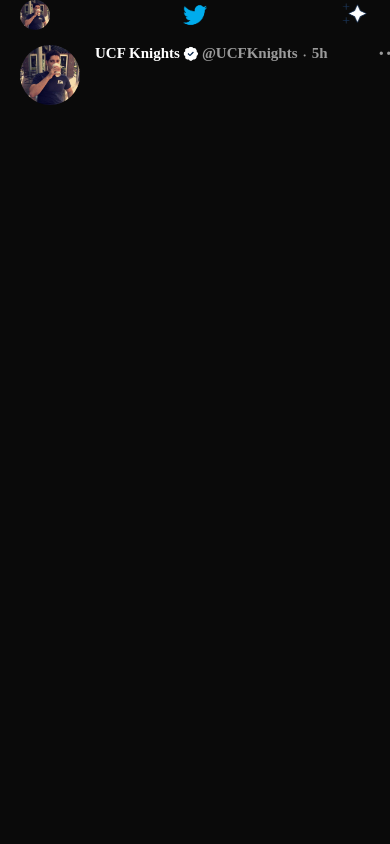
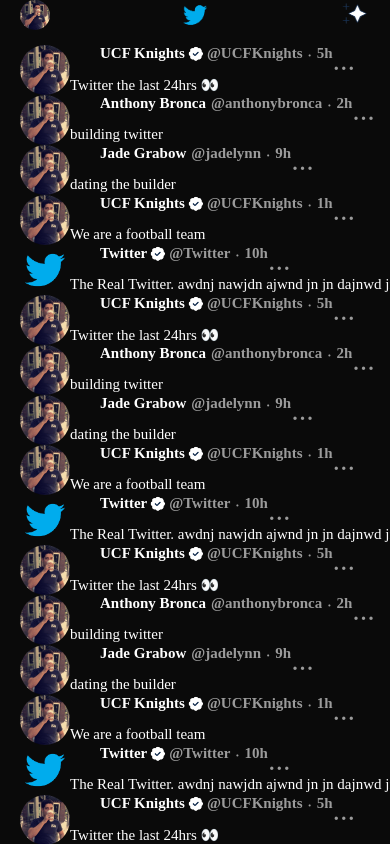
Before and after one commit to AnthonyBronca/Twiller-mobile, a React Native app in the folder frontend/: screen /Home in a window 390 px wide. Shown: the top 844 px of the page. Built offline with nearby package versions, Linux system fonts and the light colour scheme.

Commit message:
added seeder data

```diff
--- a/frontend/components/Home/Post.js
+++ b/frontend/components/Home/Post.js
@@ -1,15 +1,45 @@
-import React from 'react';
+import React, { useState } from 'react';
 import { View, Text, StyleSheet, Image, ScrollView } from 'react-native';
 import hero from '../../assets/hero.jpg'
+import PostHandle from './PostHandle';
 import PostBody from './PostBody';
+import { posts } from '../../data/postData';
+
+
+
 const Post = () => {
+
+
+
     return (
         <ScrollView>
-            <View style={styles.container}>
-                <Image style={styles.profileImage} source={hero} />
+            {posts.map((post, idx) => (
+                <View key={idx} style={styles.postContainer}>
+                    <View>
+                        <Image style={styles.profileImage} source={post.profilePic} />
+                    </View>
+                    <View style={styles.tweetContent}>
+                        <PostHandle post={post} />
+                        <PostBody postbody={post.body} />
+                    </View>
 
+
+
+                </View>
+            ))}
+
+
+
+
+            {/* <View style={styles.container}>
+                <View>
+                    <Image style={styles.profileImage} source={hero} />
+                </View>
+                <View >
+                    <PostHandle />
+                </View>
                 <PostBody />
-            </View>
+            </View> */}
         </ScrollView>
     );
 }
@@ -18,13 +48,21 @@
     container: {
         marginLeft: 20,
         flexDirection: 'row',
+        // top: 15
+    },
+    profileImage: {
+        height: 50,
+        width: 50,
+        borderRadius: '50%',
+        marginLeft: 20
+    },
+    postContainer: {
+        flexDirection: 'row',
+        // marginTop: 5,
         top: 15
     },
-    profileImage: {
-        height: 60,
-        width: 60,
-        borderRadius: '50%',
-        // marginLeft: 20
+    tweetContent: {
+        flexDirection: 'column'
     }
 })
 
--- a/frontend/components/Home/PostBody.js
+++ b/frontend/components/Home/PostBody.js
@@ -1,70 +1,24 @@
-import React, { useState } from 'react';
-import { View, Text, StyleSheet, Image } from 'react-native';
-import verified from '../../assets/badge.png'
+import React from 'react';
+import { View, Text, StyleSheet } from 'react-native';
 
-const PostBody = () => {
-
-    const [isVerified, setVerified] = useState(true)
-
-
+const PostBody = ({ postbody }) => {
     return (
-        <View style={styles.container}>
-            <Text style={styles.handle}>UCF Knights</Text>
-            {isVerified ? <Image source={verified} style={styles.verified} /> : null}
-            <View style={{ flexDirection: 'row' }}>
-                <Text style={styles.userName}>{`@UCFKnights`}</Text>
-                <Text style={[styles.userName, styles.dot]}>{'\u2B24'}</Text>
-                <Text style={[styles.userName, styles.date]}>5h</Text>
-            </View>
-            <View style={styles.dotsContainer}>
-                <Text style={styles.dots}>...</Text>
-            </View>
+        <View>
+            <Text style={styles.caption}>{postbody}</Text>
         </View>
     );
 }
 
 const styles = StyleSheet.create({
-    container: {
-        marginLeft: 15,
-        flexDirection: 'row'
-    },
-    handle: {
-        color: 'white',
-        fontWeight: '700',
+    caption: {
+        color: 'rgba(255,255,255,1)',
+        // left: 96,
+        // bottom: 15,
         fontSize: 15,
-        fontFamily: 'AvenirNext-Regular'
-    },
-    verified: {
-        height: 17,
-        width: 17,
-        left: 2
-    },
-    userName: {
-        color: 'rgb(155,155,155)',
-        paddingLeft: 5,
-        fontSize: 15,
-        fontFamily: 'AvenirNext-Regular',
-        fontWeight: '600'
-    },
-    dot: {
-        fontSize: 2,
-        top: 9,
-        left: 1
-    },
-    date: {
-        paddingLeft: 7
-    },
-    dots: {
-        color: 'rgb(155,155,155)',
-        fontSize: 26
-    },
-    dotsContainer: {
-        left: 50,
-        bottom: 15
+        fontFamily: 'AvenirNext-Medium',
+        fontWeight: '500'
     }
 })
 
 
-
-
 export default PostBody;
--- /dev/null
+++ b/frontend/components/Home/PostHandle.js
@@ -0,0 +1,71 @@
+import React from 'react';
+import { View, Text, StyleSheet, Image } from 'react-native';
+import verified from '../../assets/badge.png'
+
+const PostHandle = ({ post }) => {
+
+
+    return (
+        <View style={styles.container}>
+            <View style={styles.container}>
+                <Text style={styles.handle}>{post.handle}</Text>
+                {post.verified ? <Image source={verified} style={styles.verified} /> : null}
+                {/* <View> */}
+                <Text style={styles.userName}>{`@${post.username}`}</Text>
+                <Text style={[styles.userName, styles.dot]}>{'\u2B24'}</Text>
+                <Text style={[styles.userName, styles.date]}>{post.postTime}</Text>
+                {/* </View> */}
+            </View>
+            <View style={styles.dotsContainer}>
+                <Text style={styles.dots}>...</Text>
+            </View>
+        </View>
+    );
+}
+
+const styles = StyleSheet.create({
+    container: {
+        marginLeft: 15,
+        flexDirection: 'row'
+    },
+    handle: {
+        color: 'white',
+        fontWeight: '700',
+        fontSize: 15,
+        fontFamily: 'AvenirNext-Regular'
+    },
+    verified: {
+        height: 17,
+        width: 17,
+        left: 2
+    },
+    userName: {
+        color: 'rgb(155,155,155)',
+        paddingLeft: 5,
+        fontSize: 15,
+        fontFamily: 'AvenirNext-Regular',
+        fontWeight: '600'
+    },
+    dot: {
+        fontSize: 2,
+        top: 9,
+        left: 1
+    },
+    date: {
+        paddingLeft: 7
+    },
+    dots: {
+        color: 'rgb(155,155,155)',
+        fontSize: 26
+    },
+    // dotsContainer: {
+    //     flexDirection: 'row',
+    //     justifyContent: 'flex-end',
+    //     alignContent: 'flex-end'
+    // }
+})
+
+
+
+
+export default PostHandle;
--- /dev/null
+++ b/frontend/data/postData.js
@@ -0,0 +1,173 @@
+const profilePic = require('../assets/hero.jpg')
+const twitterProfile = require('../assets/twitter-logo.png')
+
+
+export const posts = [
+
+    {
+        profilePic: profilePic,
+        handle: 'UCF Knights',
+        verified: true,
+        username: 'UCFKnights',
+        postTime: '5h',
+        body: 'Twitter the last 24hrs 👀'
+    },
+    {
+        profilePic: profilePic,
+        handle: 'Anthony Bronca',
+        verified: false,
+        username: 'anthonybronca',
+        postTime: '2h',
+        body: 'building twitter'
+    },
+    {
+        profilePic: profilePic,
+        handle: 'Jade Grabow',
+        verified: false,
+        username: 'jadelynn',
+        postTime: '9h',
+        body: 'dating the builder'
+    },
+    {
+        profilePic: profilePic,
+        handle: 'UCF Knights',
+        verified: true,
+        username: 'UCFKnights',
+        postTime: '1h',
+        body: 'We are a football team'
+    },
+    {
+        profilePic: twitterProfile,
+        handle: 'Twitter',
+        verified: true,
+        username: 'Twitter',
+        postTime: '10h',
+        body: 'The Real Twitter. awdnj nawjdn ajwnd jn jn dajnwd jn jn ajwnd ajwnd kjn kjnaw djkna wjdn akjnwd kjn akjndw kajnwd kjn kjanwd kjanwd kjanwd jans jdkna kjndwakjsn dkjanwd '
+    },
+    {
+        profilePic: profilePic,
+        handle: 'UCF Knights',
+        verified: true,
+        username: 'UCFKnights',
+        postTime: '5h',
+        body: 'Twitter the last 24hrs 👀'
+    },
+    {
+        profilePic: profilePic,
+        handle: 'Anthony Bronca',
+        verified: false,
+        username: 'anthonybronca',
+        postTime: '2h',
+        body: 'building twitter'
+    },
+    {
+        profilePic: profilePic,
+        handle: 'Jade Grabow',
+        verified: false,
+        username: 'jadelynn',
+        postTime: '9h',
+        body: 'dating the builder'
+    },
+    {
+        profilePic: profilePic,
+        handle: 'UCF Knights',
+        verified: true,
+        username: 'UCFKnights',
+        postTime: '1h',
+        body: 'We are a football team'
+    },
+    {
+        profilePic: twitterProfile,
+        handle: 'Twitter',
+        verified: true,
+        username: 'Twitter',
+        postTime: '10h',
+        body: 'The Real Twitter. awdnj nawjdn ajwnd jn jn dajnwd jn jn ajwnd ajwnd kjn kjnaw djkna wjdn akjnwd kjn akjndw kajnwd kjn kjanwd kjanwd kjanwd jans jdkna kjndwakjsn dkjanwd '
+    },
+    {
+        profilePic: profilePic,
+        handle: 'UCF Knights',
+        verified: true,
+        username: 'UCFKnights',
+        postTime: '5h',
+        body: 'Twitter the last 24hrs 👀'
+    },
+    {
+        profilePic: profilePic,
+        handle: 'Anthony Bronca',
+        verified: false,
+        username: 'anthonybronca',
+        postTime: '2h',
+        body: 'building twitter'
+    },
+    {
+        profilePic: profilePic,
+        handle: 'Jade Grabow',
+        verified: false,
+        username: 'jadelynn',
+        postTime: '9h',
+        body: 'dating the builder'
+    },
+    {
+        profilePic: profilePic,
+        handle: 'UCF Knights',
+        verified: true,
+        username: 'UCFKnights',
+        postTime: '1h',
+        body: 'We are a football team'
+    },
+    {
+        profilePic: twitterProfile,
+        handle: 'Twitter',
+        verified: true,
+        username: 'Twitter',
+        postTime: '10h',
+        body: 'The Real Twitter. awdnj nawjdn ajwnd jn jn dajnwd jn jn ajwnd ajwnd kjn kjnaw djkna wjdn akjnwd kjn akjndw kajnwd kjn kjanwd kjanwd kjanwd jans jdkna kjndwakjsn dkjanwd '
+    },
+    {
+        profilePic: profilePic,
+        handle: 'UCF Knights',
+        verified: true,
+        username: 'UCFKnights',
+        postTime: '5h',
+        body: 'Twitter the last 24hrs 👀'
+    },
+    {
+        profilePic: profilePic,
+        handle: 'Anthony Bronca',
+        verified: false,
+        username: 'anthonybronca',
+        postTime: '2h',
+        body: 'building twitter'
+    },
+    {
+        profilePic: profilePic,
+        handle: 'Jade Grabow',
+        verified: false,
+        username: 'jadelynn',
+        postTime: '9h',
+        body: 'dating the builder'
+    },
+    {
+        profilePic: profilePic,
+        handle: 'UCF Knights',
+        verified: true,
+        username: 'UCFKnights',
+        postTime: '1h',
+        body: 'We are a football team'
+    },
+    {
+        profilePic: twitterProfile,
+        handle: 'Twitter',
+        verified: true,
+        username: 'Twitter',
+        postTime: '10h',
+        body: 'The Real Twitter. awdnj nawjdn ajwnd jn jn dajnwd jn jn ajwnd ajwnd kjn kjnaw djkna wjdn akjnwd kjn akjndw kajnwd kjn kjanwd kjanwd kjanwd jans jdkna kjndwakjsn dkjanwd '
+    },
+
+
+
+
+
+
+]
```
